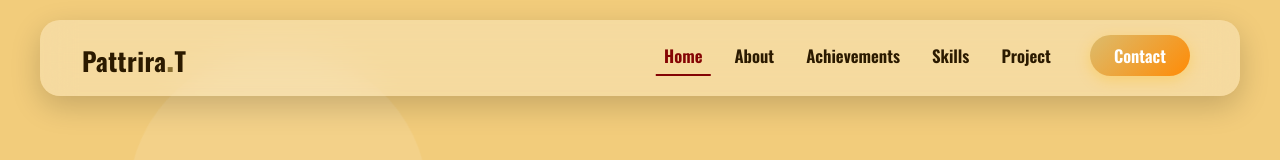
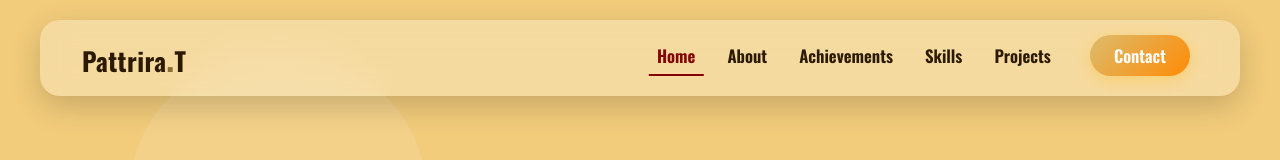
Before and after one commit to PattriraTnsg/Portfolio_Pattrira, a Vue app: page / in a window 1280 px wide. Shown: the top 160 px of the page. Built offline with nearby package versions, Linux system fonts and the light colour scheme; data requests are answered from the project's data file.

Commit message:
AddNewTranscript

```diff
--- a/src/components/Home.vue
+++ b/src/components/Home.vue
@@ -74,7 +74,7 @@
           </svg>
         </a>
         <!-- SocialMedia -->
-        <a href="/pattrira_resume.pdf" class="social-icon">
+        <a href="/pattrira_resume_transcript.pdf" class="social-icon">
           <svg width="24" height="24" viewBox="0 0 24 24" fill="currentColor">
             <path
               d="M14 2H6a2 2 0 00-2 2v16a2 2 0 002 2h12a2 2 0 002-2V8l-6-6zm1 7h5l-5-5v5zM8 13h8v2H8v-2zm0 5h5v2H8v-2z"
--- a/src/components/Navbar.vue
+++ b/src/components/Navbar.vue
@@ -90,7 +90,7 @@
                 :class="{ active: activeSection === 'Project' }"
                 @click="scrollToSection('Project')"
               >
-                <span class="nav-text">Project</span>
+                <span class="nav-text">Projects</span>
                 <span class="nav-underline"></span>
               </a>
             </li>
```
Also changed, not shown: 2 other files (tests, documents, lock files or other folders).
